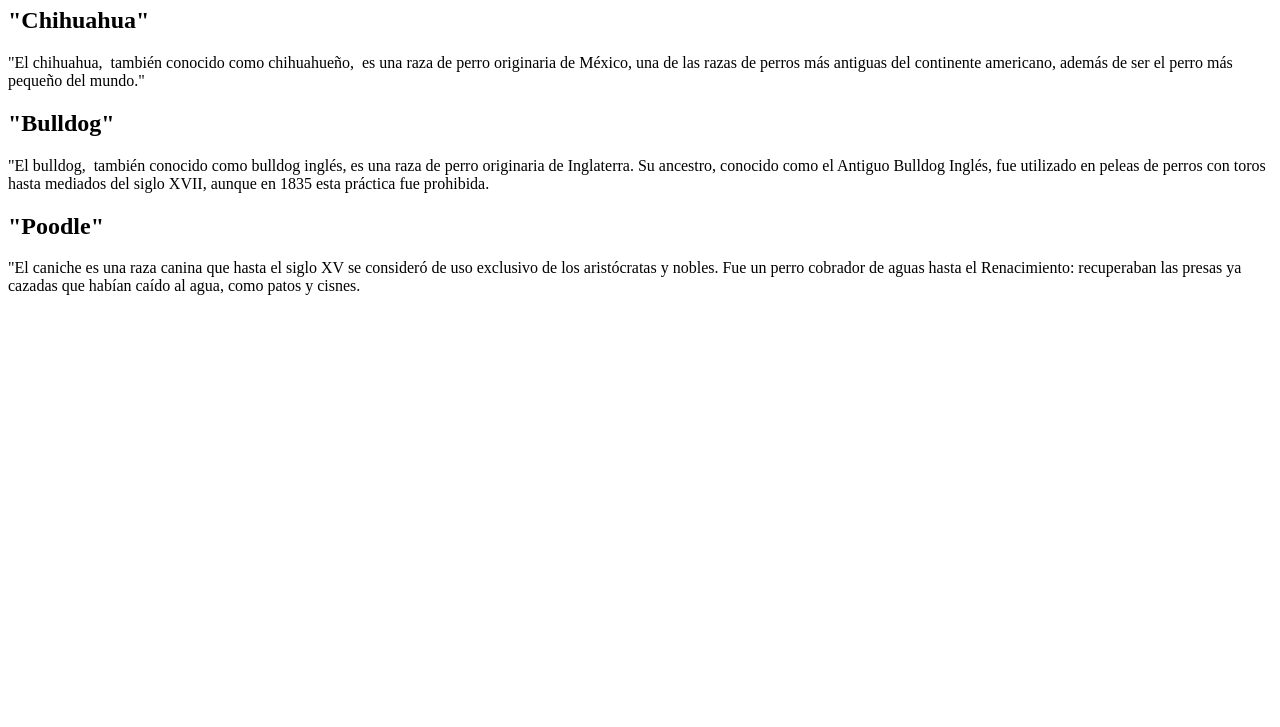
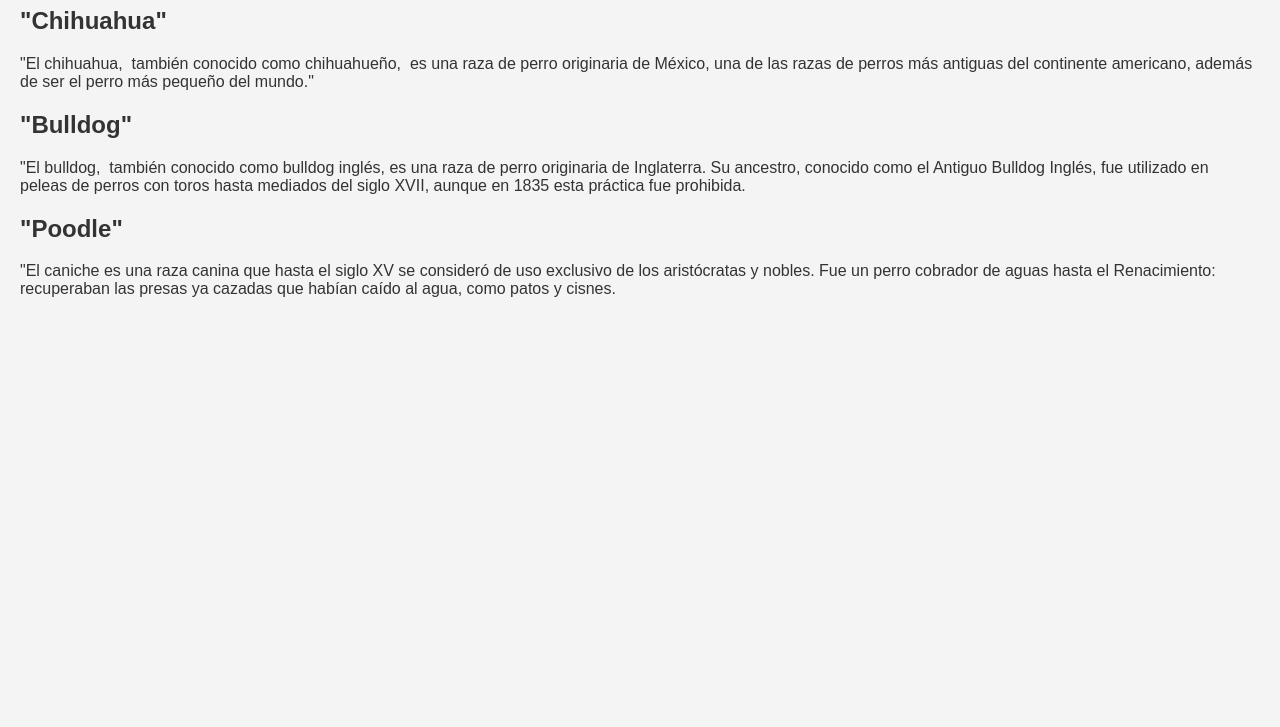
Before and after one commit to mastandrealm/Primer-HTML, a plain HTML site: page index.html in a window 1280 px wide. Shown: the part 73-800 px from the top of the page. Drawn offline with Linux system fonts and the light colour scheme.

Commit message:
tercer commit con nombre corregido

```diff
--- a/index.html
+++ b/index.html
@@ -4,9 +4,10 @@
       <meta charset="UTF-8" />
       <meta name="viewport" content="width=device-width, initial-scale=1.0" />
       <title>Mi Primer Sitio Web</title>
+      <link rel="stylesheet" type="text/css" href="estilos.css">
    </head>
    <body>
-      <h1>"Razas de perros"      </h1>
+      <h1>"Razas de perros" </h1>
 
 
       <div>
```
